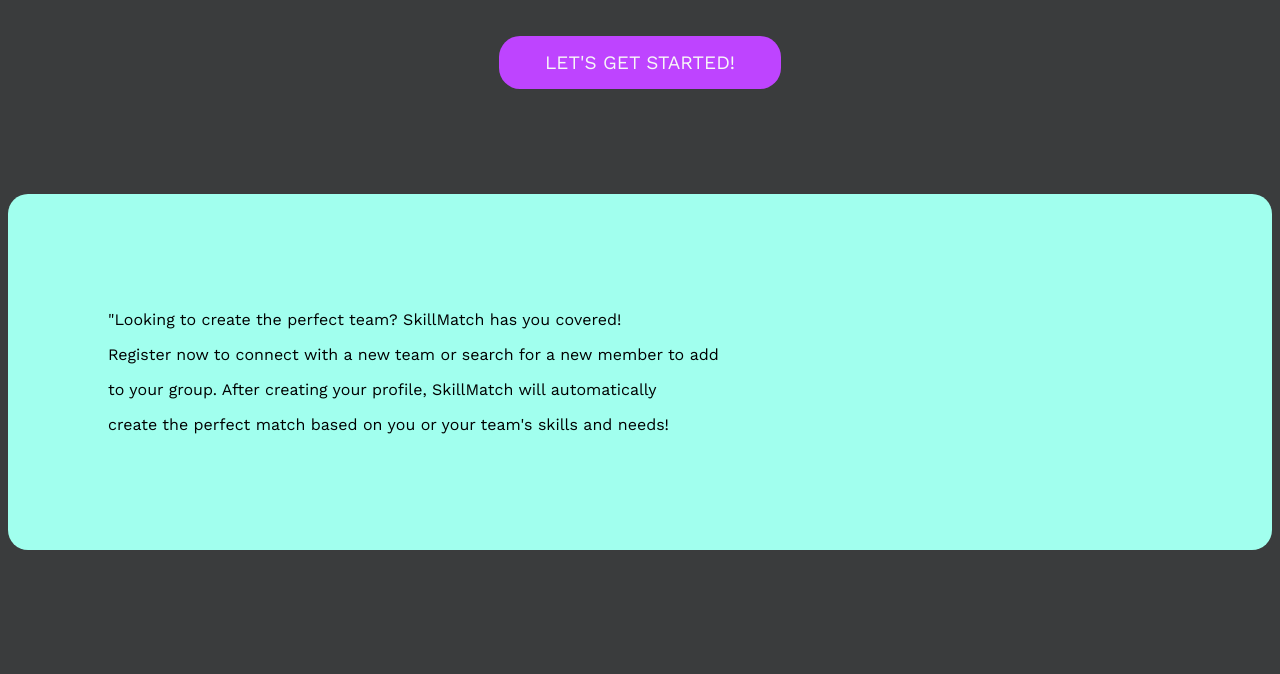
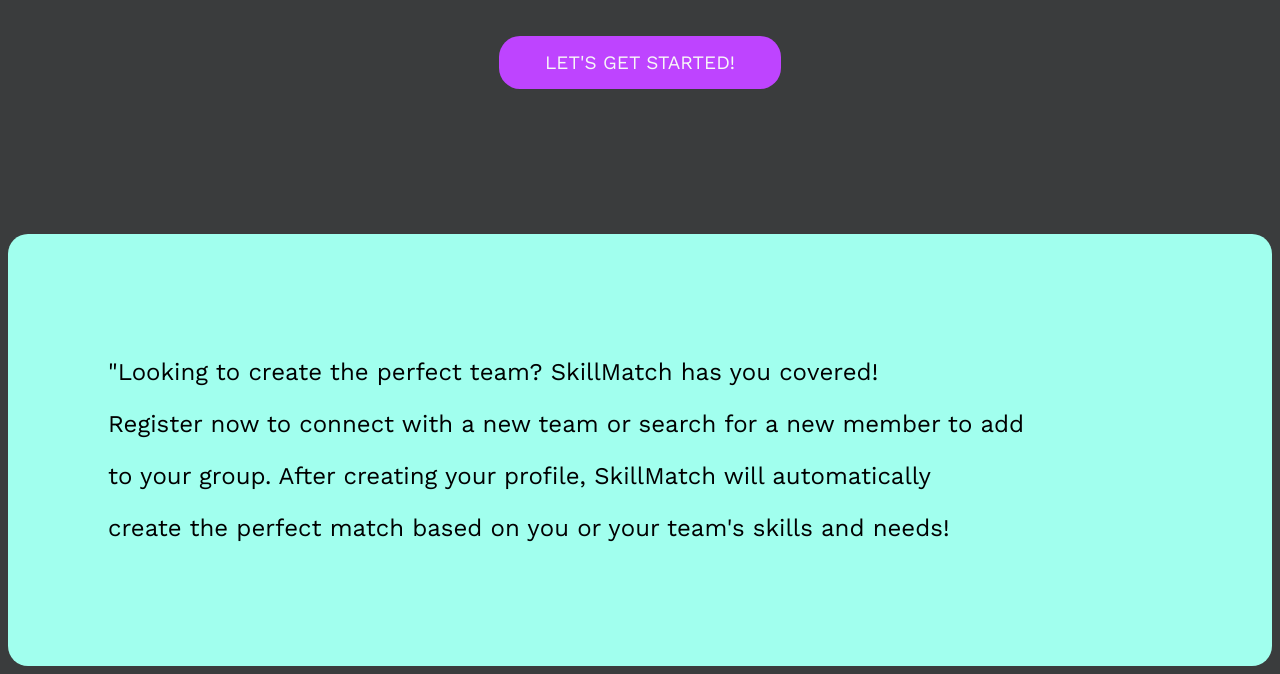
Before and after one commit to mxddi/Skill-Matcher, a Flask app: page / in a window 1280 px wide. Shown: the part 382-1056 px from the top of the page. Before the commit the page ends 932 px from the top, so only its background shows below. Run offline with Flask 2, Linux system fonts and the light colour scheme.

Commit message:
Update index.html

```diff
--- a/templates/index.html
+++ b/templates/index.html
@@ -78,12 +78,12 @@
 
      .section2 {
      background-color: a1ffee;
-     margin-top: 80px;
+     margin-top: 120px;
      border: 0px;
      border-radius: 20px;
      font-family: 'Work Sans', sans-serif;
      font-weight: 400;
-     font-size: 16px;
+     font-size: 24px;
      color: black;
     }
 
```
